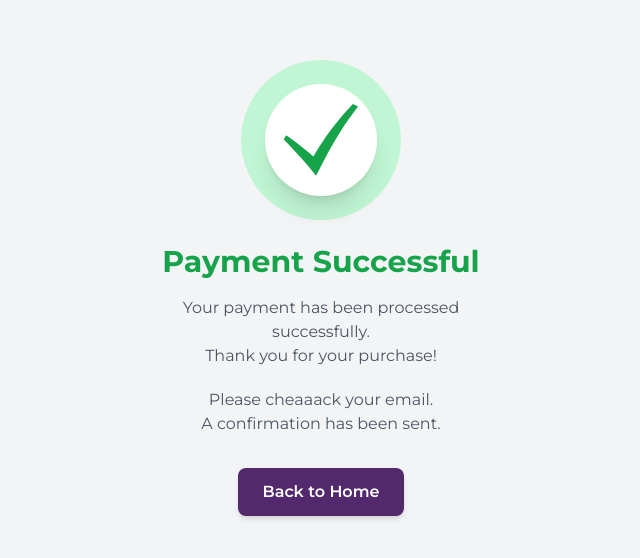
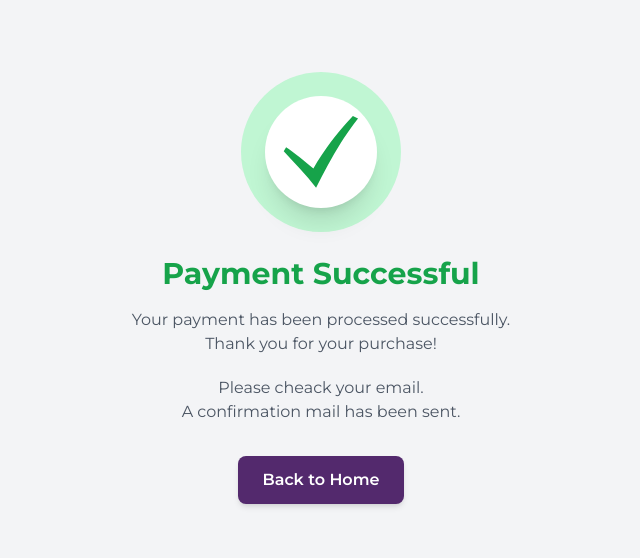
Before and after one commit to bijoymamud/Davisdebard_client, a React (Vite) app: page /paymentSuccess in a window 1280 px wide. Shown: the part 112-670 px from the top of the page, without its empty margins (319-959 px from the left). Built offline with nearby package versions, Linux system fonts and the light colour scheme.

Commit message:
final push

```diff
--- a/src/Pages/ManageSubcription/ManageSubcription.jsx
+++ b/src/Pages/ManageSubcription/ManageSubcription.jsx
@@ -141,7 +141,7 @@ const ManageSubscription = () => {
                 {/* Card Content */}
                 <div className="text-center mb-6">
                   <h2 className="text-4xl font-semibold text-gray-800">{plan.name}</h2>
-                  <p className="text-base mt-2 font-medium text-black mb-4">Price: ${plan.price} / <span className="capitalize">{plan.interval}</span></p>
+                  <p className="text-base mt-2 font-medium text-black mb-10">Price: ${plan.price} / <span className="capitalize">{plan.interval}</span></p>
 
                   {/* Features List with Tick Marks ✅ */}
                   <ul className="text-sm text-black mb-4 space-y-2">
--- a/src/Pages/ManageSubcription/PaymentCancle.jsx
+++ b/src/Pages/ManageSubcription/PaymentCancle.jsx
@@ -12,7 +12,7 @@ const PaymentCancle = () => {
 
   return (
     <div className="flex items-center justify-center min-h-screen bg-gray-100 px-6">
-      <div className=" rounded-lg text-center p-10 max-w-md w-full">
+      <div className=" rounded-lg text-center p-10 max-w-lg w-full">
         {/* Icon Section with Layered Background */}
         <div className="relative w-40 h-40 mx-auto mb-6">
           {/* Green Outer Circle */}
--- a/src/Pages/ManageSubcription/PaymentSuccess.jsx
+++ b/src/Pages/ManageSubcription/PaymentSuccess.jsx
@@ -11,7 +11,7 @@ const PaymentSuccess = () => {
 
   return (
     <div className="flex items-center justify-center min-h-screen bg-gray-100 px-6">
-      <div className=" rounded-lg text-center p-10 max-w-md w-full">
+      <div className=" rounded-lg text-center p-10 max-w-lg w-full">
         {/* Icon Section with Layered Background */}
         <div className="relative w-40 h-40 mx-auto mb-6">
           {/* Green Outer Circle */}
@@ -37,10 +37,10 @@ const PaymentSuccess = () => {
         Thank you for your purchase!
         </p>
         <p className="text-gray-600 ">
-        Please cheaaack your email.
+        Please cheack your email.
         </p>
         <p className="text-gray-600 mb-8">
-        A confirmation has been sent.
+        A confirmation mail has been sent.
         </p>
 
 
--- a/src/Routes/router.jsx
+++ b/src/Routes/router.jsx
@@ -44,7 +44,7 @@ export const router = createBrowserRouter([
             element: <PaymentSuccess/>
           },
           {
-            path: "/paymentCancle",
+            path: "/paymentCancel",
             element: <PaymentCancle/>
           },
           {
```
